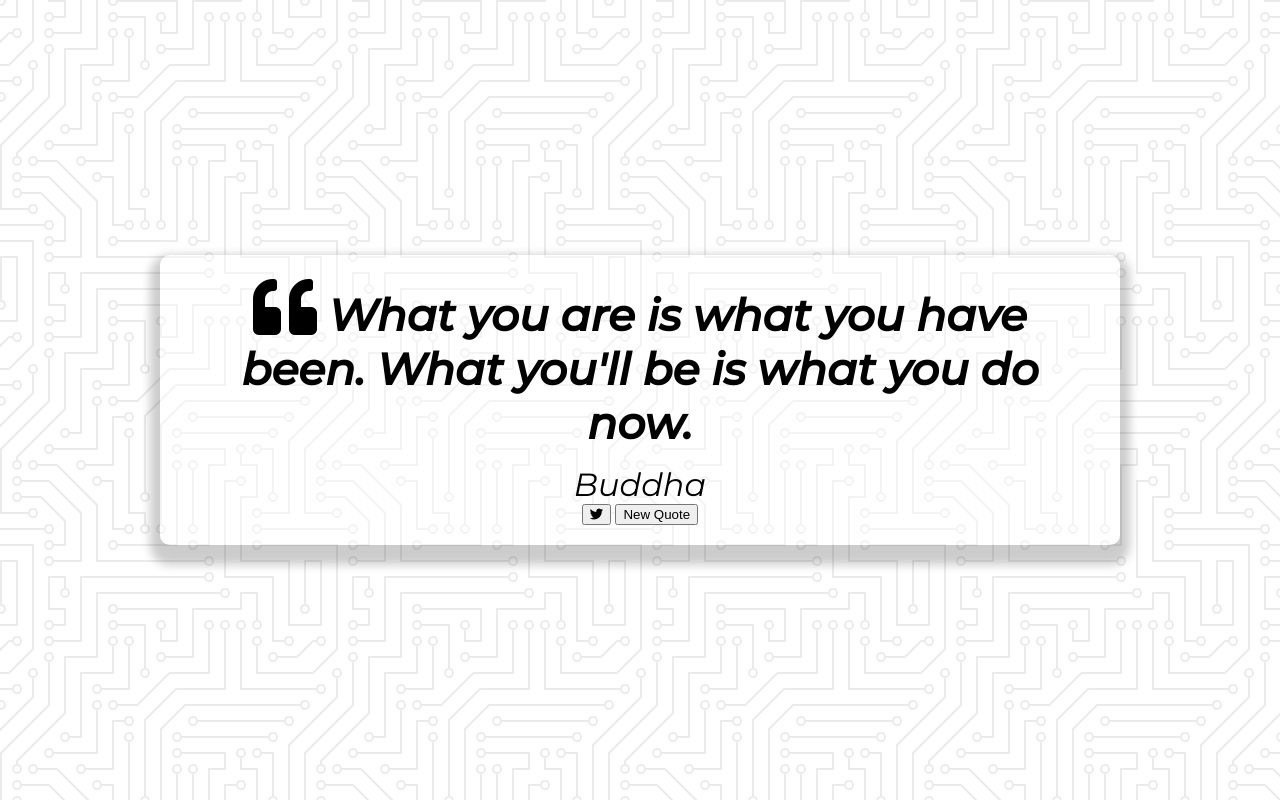
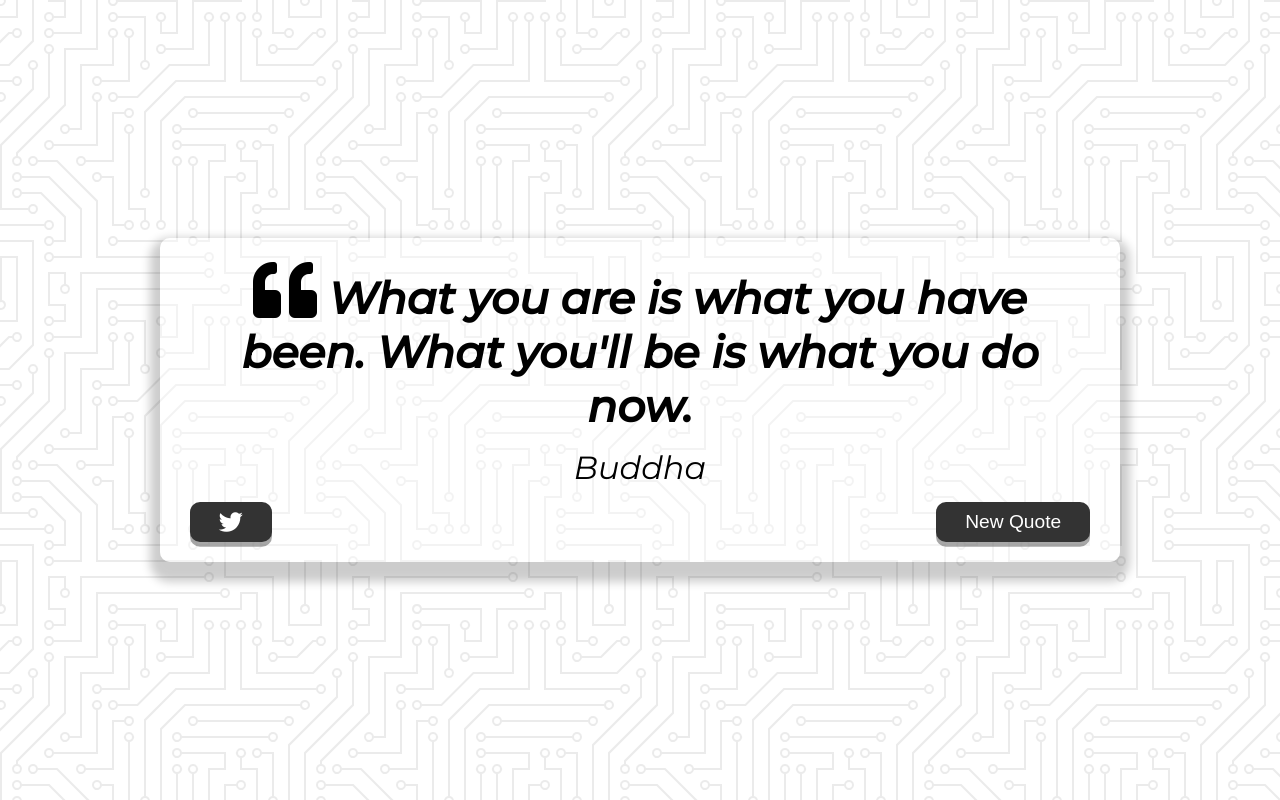
Before and after one commit to brettl1991/New-Quotes-Generator, a plain HTML site: page index.html in a window 1280 px wide. Drawn offline with Linux system fonts and the light colour scheme.

Commit message:
style buttons

```diff
--- a/style.css
+++ b/style.css
@@ -46,6 +46,42 @@ body {
   font-style: italic;
 }
 
+.button-container {
+  margin-top: 15px;
+  display: flex;
+  justify-content: space-between;
+}
+
+button {
+  cursor: pointer;
+  font-size: 1.2rem;
+  height: 2.5rem;
+  border: none;
+  border-radius: 10px;
+  color: #fff;
+  background: #333;
+  outline: none;
+  padding: 0.5rem 1.8rem;
+  box-shadow: 0 0.3rem rgba(121, 121, 121, 0.65);
+}
+
+button:hover {
+  filter: brightness(110%);
+}
+
+button:active {
+  transform: translate(0, 0.3rem);
+  box-shadow: 0 0.1rem rgba(255, 255, 255, 0.65);
+}
+
+.twitter-button:hover {
+  color: #3881f3;
+}
+
+.fa-twitter {
+  font-size: 1.5rem;
+}
+
 /* Media Query: Tablet or Smaller */
 @media screen and (max-width: 1000px) {
   .quote-container {
@@ -55,4 +91,4 @@ body {
   .quote-text {
     font-size: 2.5rem;
   }
-} ;
+}
```
